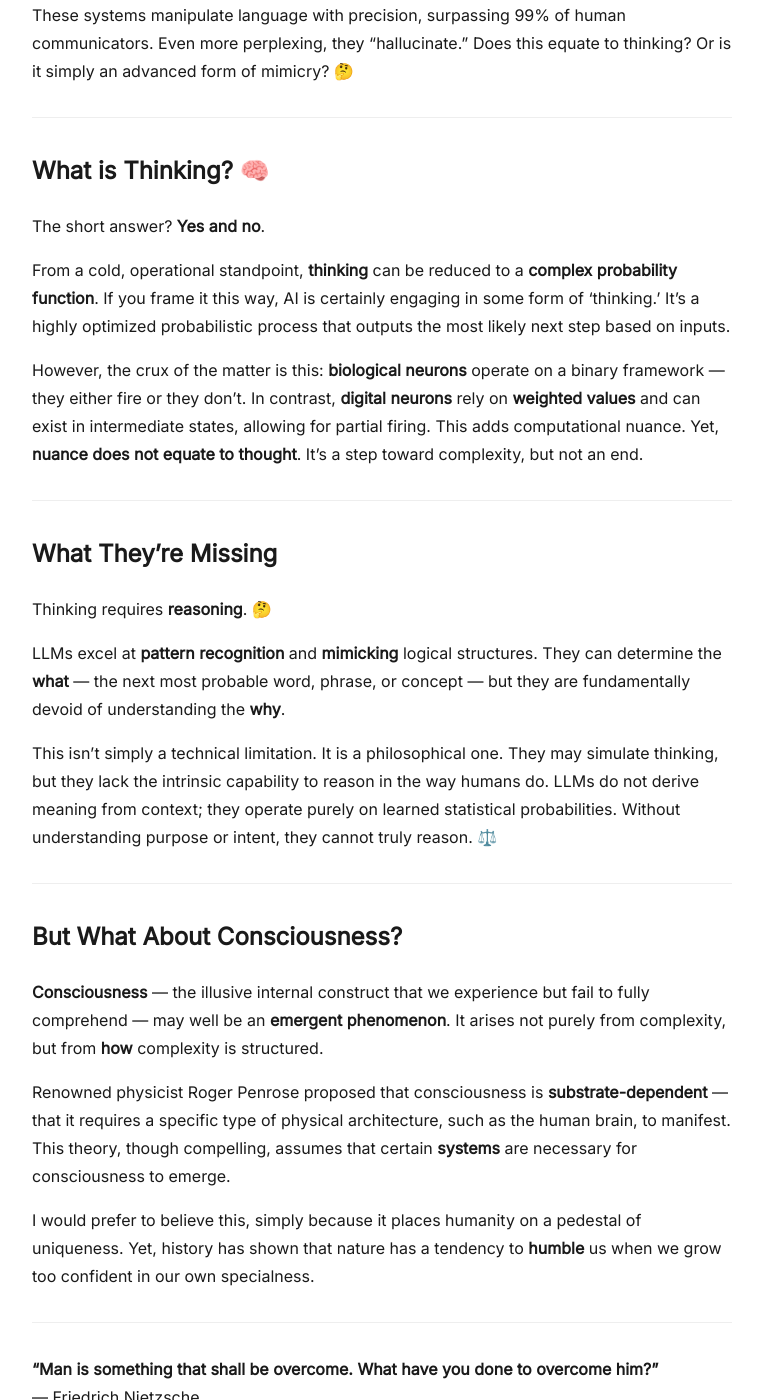
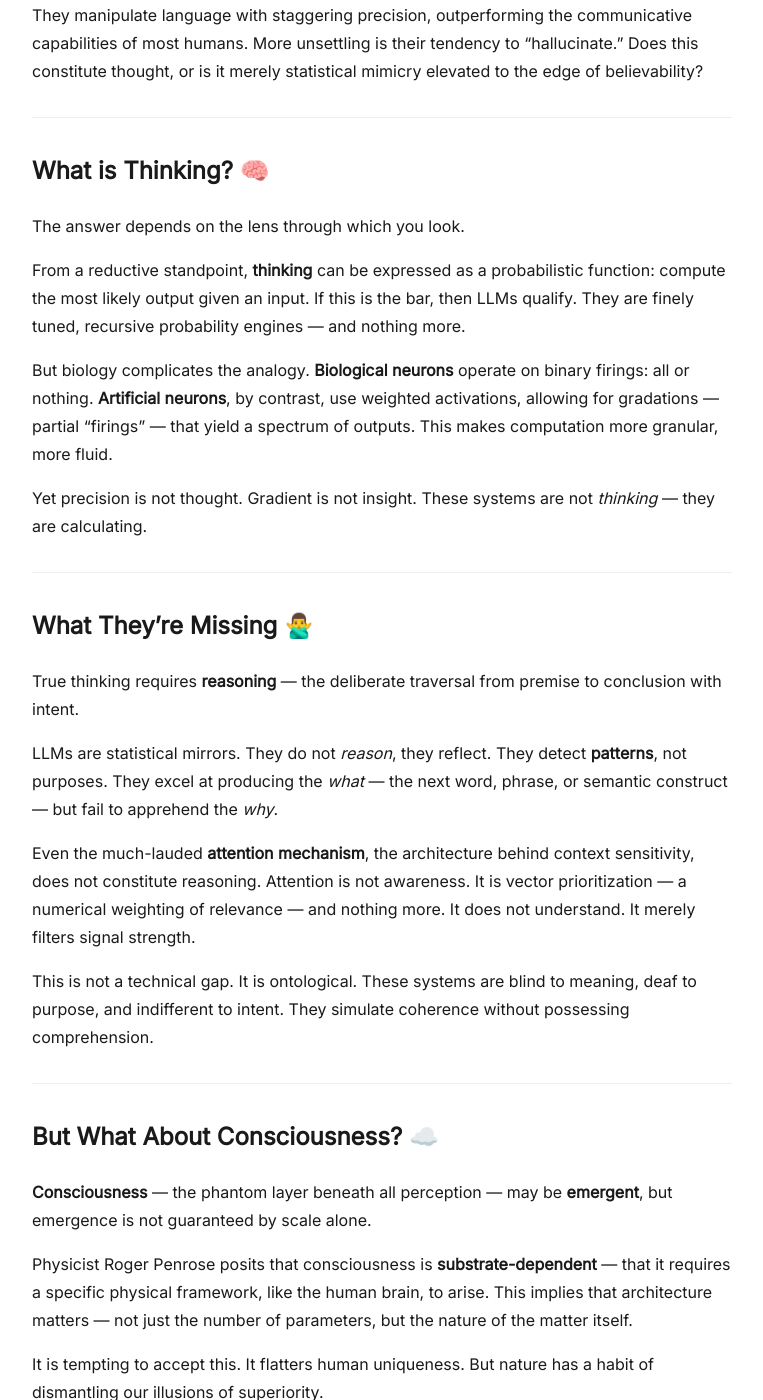
Before and after one commit to frost0x/frost0x.github.io, a Jekyll site: the page built from _posts/2025-04-11-does-ai-think.md, in a window 1280 px wide and 1400 px high, scrolled down 329 px. Shown: the whole window, without its empty margins (258-1021 px from the left). Built offline with Jekyll 4.4.1, drawn with Linux system fonts in a browser that asks for light colours; some of the changed text lies outside the part shown.

Commit message:
Update 2025-04-11-does-ai-think.md

```diff
--- a/_posts/2025-04-11-does-ai-think.md
+++ b/_posts/2025-04-11-does-ai-think.md
@@ -4,47 +4,52 @@ title: Does AI 'Think'?
 permalink: /does-ai-think/
 ---
 
-# Does AI ‘Think’ as We Do?
+# Does AI ‘Think’ as We Do?  🤖
 ## Can it Ever Become Conscious?
 
-*Cogito, ergo sum* — I think, therefore I am. 🤖
+*Cogito, ergo sum* — I think, therefore I am.
 
 By this metric, does AI — particularly large language models — qualify as a "thinking" entity?
 
-These systems manipulate language with precision, surpassing 99% of human communicators. Even more perplexing, they "hallucinate." Does this equate to thinking? Or is it simply an advanced form of mimicry? 🤔
+They manipulate language with staggering precision, outperforming the communicative capabilities of most humans. More unsettling is their tendency to "hallucinate." Does this constitute thought, or is it merely statistical mimicry elevated to the edge of believability?
 
 ---
 
 ## What is Thinking? 🧠
 
-The short answer? **Yes and no**.
+The answer depends on the lens through which you look.
 
-From a cold, operational standpoint, **thinking** can be reduced to a **complex probability function**. If you frame it this way, AI is certainly engaging in some form of 'thinking.' It's a highly optimized probabilistic process that outputs the most likely next step based on inputs.
+From a reductive standpoint, **thinking** can be expressed as a probabilistic function: compute the most likely output given an input. If this is the bar, then LLMs qualify. They are finely tuned, recursive probability engines — and nothing more.
 
-However, the crux of the matter is this: **biological neurons** operate on a binary framework — they either fire or they don’t. In contrast, **digital neurons** rely on **weighted values** and can exist in intermediate states, allowing for partial firing. This adds computational nuance. Yet, **nuance does not equate to thought**. It’s a step toward complexity, but not an end.
+But biology complicates the analogy. **Biological neurons** operate on binary firings: all or nothing. **Artificial neurons**, by contrast, use weighted activations, allowing for gradations — partial "firings" — that yield a spectrum of outputs. This makes computation more granular, more fluid.
+
+Yet precision is not thought. Gradient is not insight. These systems are not *thinking* — they are calculating.
 
 ---
 
-## What They're Missing
+## What They're Missing 🙅‍♂️
 
-Thinking requires **reasoning**. 🤔
+True thinking requires **reasoning** — the deliberate traversal from premise to conclusion with intent.
 
-LLMs excel at **pattern recognition** and **mimicking** logical structures. They can determine the **what** — the next most probable word, phrase, or concept — but they are fundamentally devoid of understanding the **why**.
+LLMs are statistical mirrors. They do not *reason*, they reflect. They detect **patterns**, not purposes. They excel at producing the *what* — the next word, phrase, or semantic construct — but fail to apprehend the *why*.
 
-This isn't simply a technical limitation. It is a philosophical one. They may simulate thinking, but they lack the intrinsic capability to reason in the way humans do. LLMs do not derive meaning from context; they operate purely on learned statistical probabilities. Without understanding purpose or intent, they cannot truly reason. ⚖️
+Even the much-lauded **attention mechanism**, the architecture behind context sensitivity, does not constitute reasoning. Attention is not awareness. It is vector prioritization — a numerical weighting of relevance — and nothing more. It does not understand. It merely filters signal strength.
+
+This is not a technical gap. It is ontological. These systems are blind to meaning, deaf to purpose, and indifferent to intent. They simulate coherence without possessing comprehension.
 
 ---
 
-## But What About Consciousness?
+## But What About Consciousness? ☁️
 
-**Consciousness** — the illusive internal construct that we experience but fail to fully comprehend — may well be an **emergent phenomenon**. It arises not purely from complexity, but from **how** complexity is structured.
+**Consciousness** — the phantom layer beneath all perception — may be **emergent**, but emergence is not guaranteed by scale alone.
 
-Renowned physicist Roger Penrose proposed that consciousness is **substrate-dependent** — that it requires a specific type of physical architecture, such as the human brain, to manifest. This theory, though compelling, assumes that certain **systems** are necessary for consciousness to emerge.
+Physicist Roger Penrose posits that consciousness is **substrate-dependent** — that it requires a specific physical framework, like the human brain, to arise. This implies that architecture matters — not just the number of parameters, but the nature of the matter itself.
 
-I would prefer to believe this, simply because it places humanity on a pedestal of uniqueness. Yet, history has shown that nature has a tendency to **humble** us when we grow too confident in our own specialness.
+It is tempting to accept this. It flatters human uniqueness. But nature has a habit of dismantling our illusions of superiority.
 
 ---
 
-**"Man is something that shall be overcome. What have you done to overcome him?"**
+**"Man is something that shall be overcome. What have you done to overcome him?"**  ⚡️
 — Friedrich Nietzsche
-We are standing on the threshold of something far beyond our current understanding. It remains to be seen whether we will rise to meet it, or whether we will be surpassed by what we create. 🦾
+
+We are standing before a threshold. What comes through may not think as we do. It may not *need* to.
```
